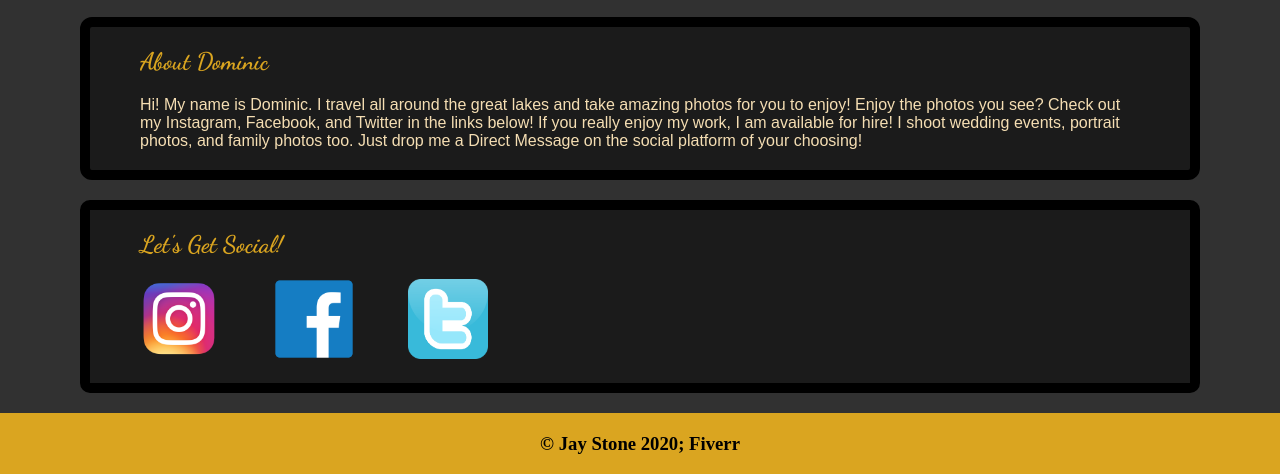
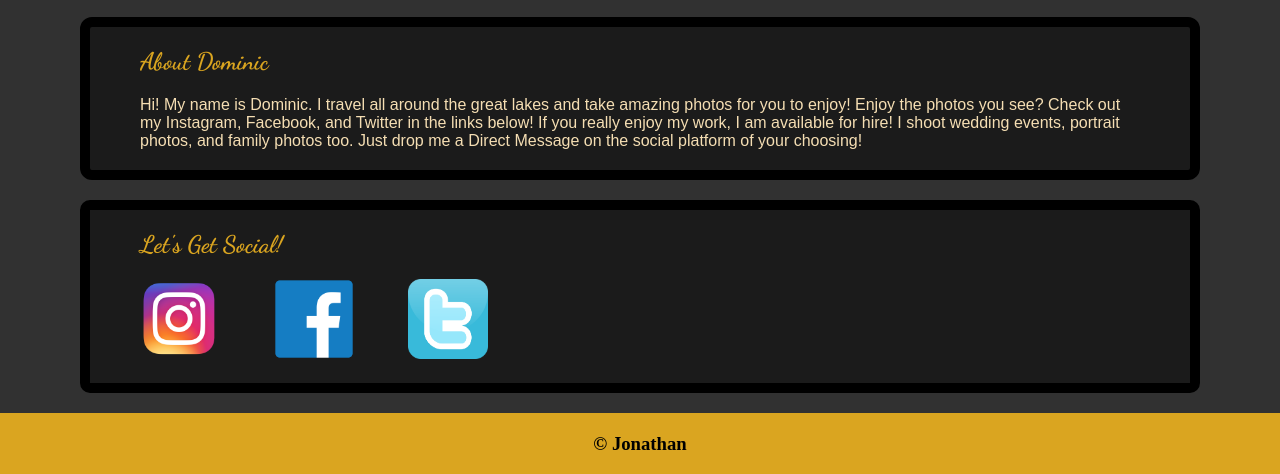
Before and after one commit to XJonn/Sample1-TravelBlog, a plain HTML site: page index.html in a window 1280 px wide. Shown: the part 452-926 px from the top of the page. Drawn offline with Linux system fonts and the light colour scheme; a script that the page names is missing.

Commit message:
Copyright Update

```diff
--- a/index.html
+++ b/index.html
@@ -47,7 +47,7 @@
 
 
     <footer>
-        <h3>&copy; Jay Stone 2020; Fiverr</h3>
+        <h3>&copy; Jonathan</h3>
     </footer>
 
 </body>
```
